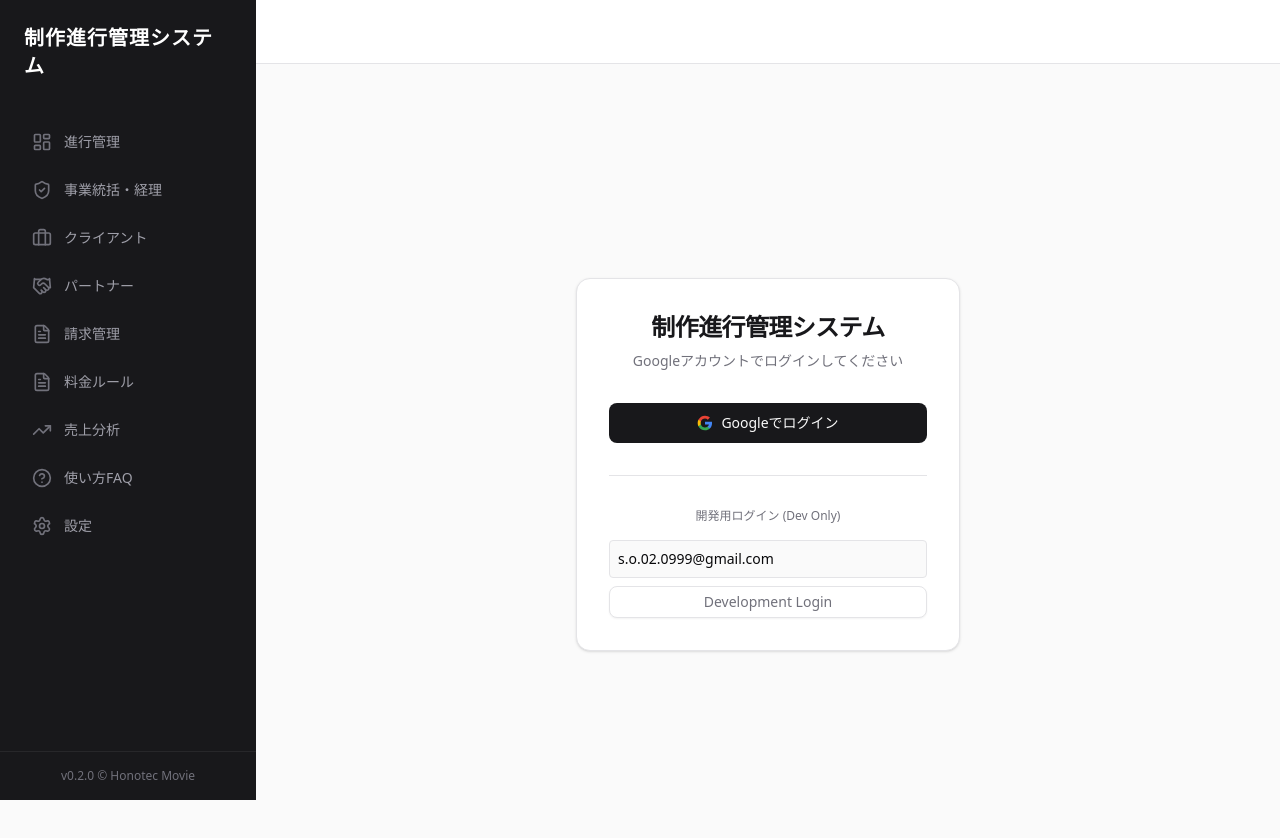
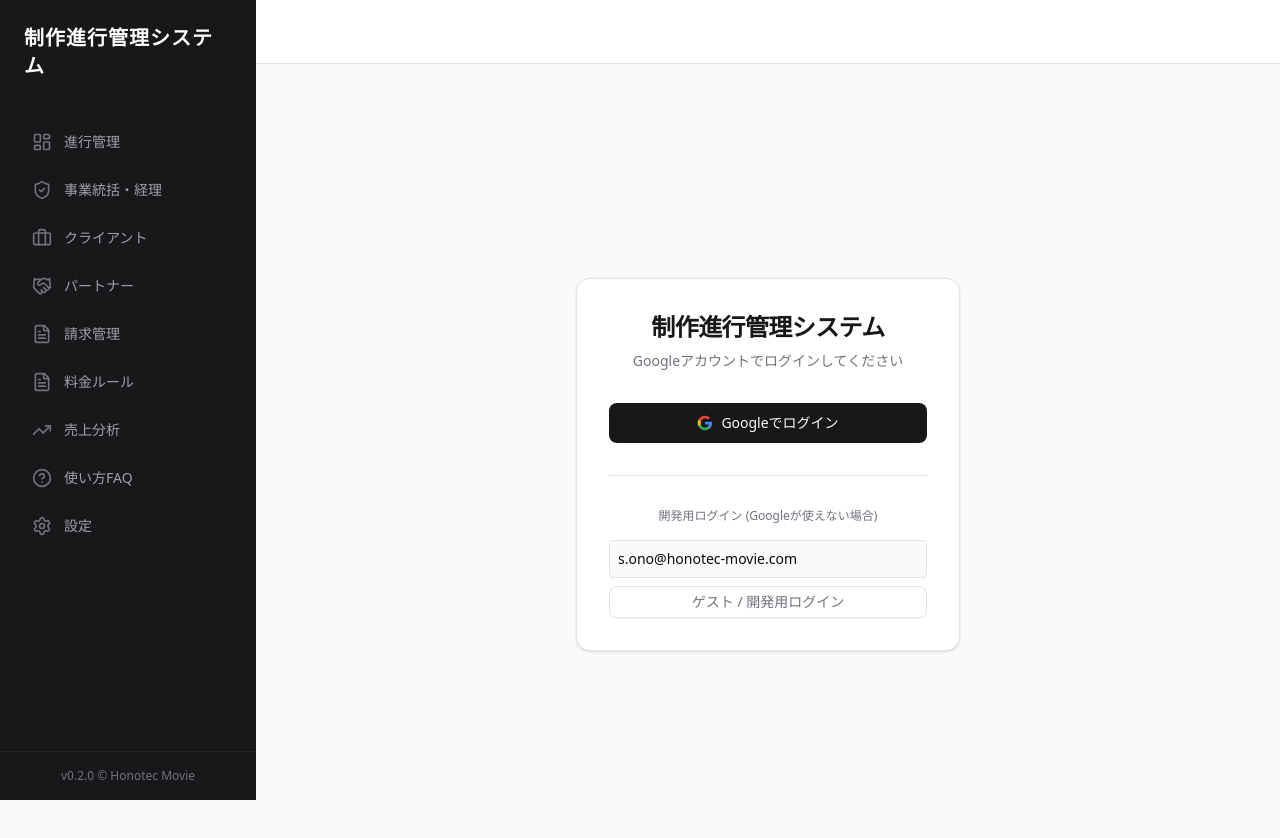
Before and after one commit to ryukyuhonotec/video-invoice-system, a Next.js app: page /login in a window 1280 px wide. Shown: the top 838 px of the page. Built offline with nearby package versions, Linux system fonts and the light colour scheme; no server answers.

Commit message:
fix: Enable manual login in production and update default email

```diff
--- a/src/app/login/page.tsx
+++ b/src/app/login/page.tsx
@@ -40,9 +40,8 @@ export default function LoginPage() {
                     </Button>
                 </form>
 
-                {process.env.NODE_ENV !== 'production' && (
                 <div className="mt-8 pt-8 border-t">
-                        <p className="text-xs text-center text-zinc-500 mb-4">開発用ログイン (Dev Only)</p>
+                    <p className="text-xs text-center text-zinc-500 mb-4">開発用ログイン (Googleが使えない場合)</p>
                     <form
                         action={async (formData) => {
                             "use server"
@@ -52,16 +51,15 @@ export default function LoginPage() {
                         <input
                             type="email"
                             name="email"
-                                defaultValue="s.o.02.0999@gmail.com"
+                            defaultValue="s.ono@honotec-movie.com"
                             className="w-full mb-2 p-2 text-sm border rounded bg-zinc-50"
                             placeholder="Email"
                         />
                         <Button className="w-full text-zinc-500" variant="outline" size="sm">
-                                Development Login
+                            ゲスト / 開発用ログイン
                         </Button>
                     </form>
                 </div>
-                )}
             </div>
         </div>
     )
```
Lines whose indentation alone changed are shown as unchanged.
